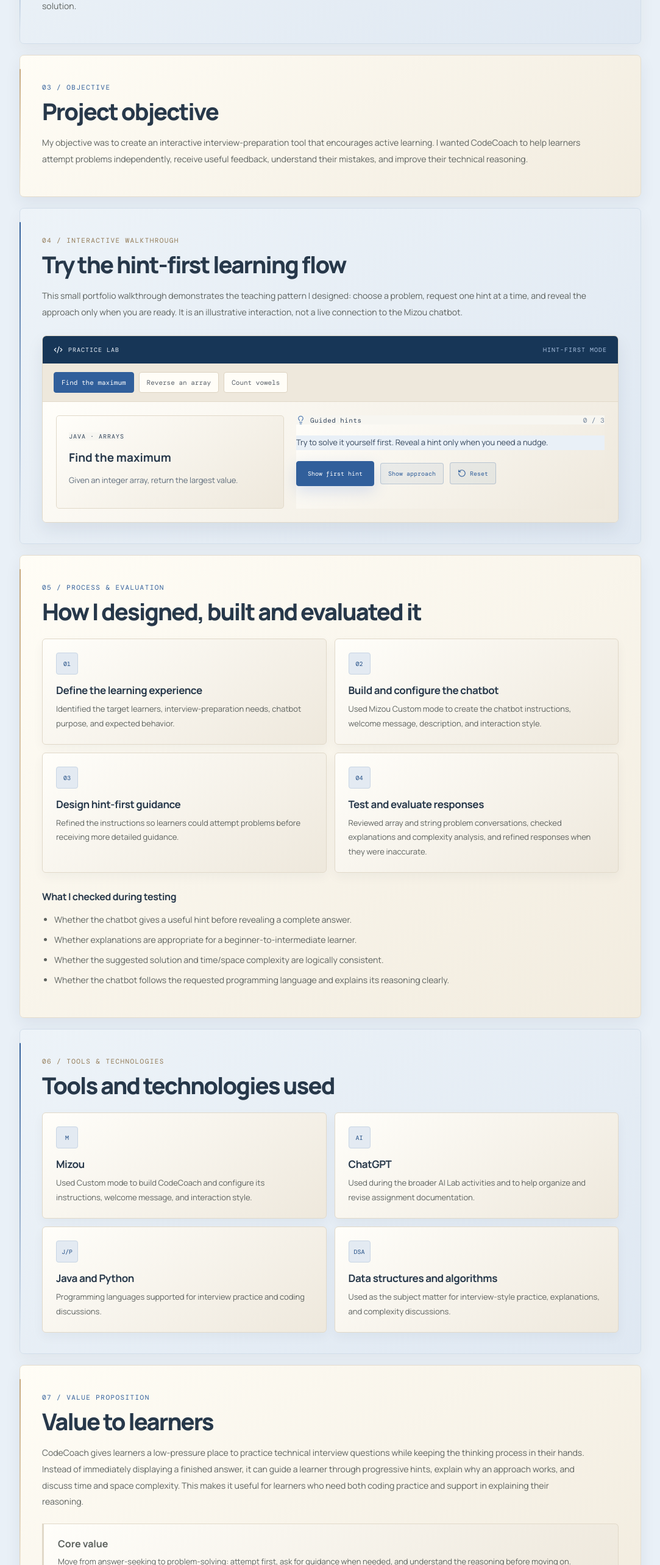
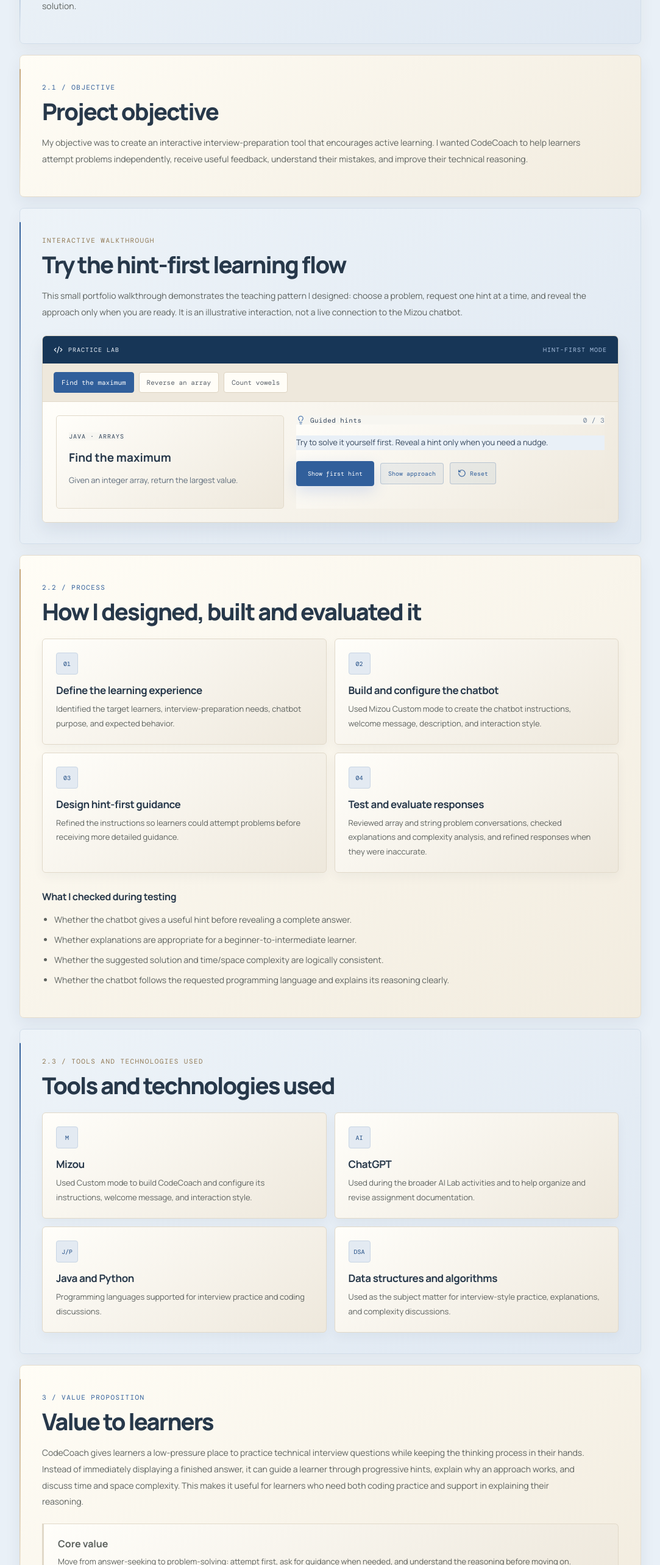
Before and after one commit to AnushaKallempudi12/portfolio, a Next.js app: page /portfolio/artifacts/codecoach in a window 1280 px wide. Shown: the part 1360-3926 px from the top of the page at 61% size, without its empty margins (98-1181 px from the left). Built offline with nearby package versions, Linux system fonts and the light colour scheme.

Commit message:
Align artifact sections with required portfolio checklist

```diff
--- a/src/app/artifacts/codecoach/page.jsx
+++ b/src/app/artifacts/codecoach/page.jsx
@@ -96,8 +96,8 @@ export default function CodeCoachPage(){
   <div className="detail-wrap detail-content">
    <section className="detail-section codecoach-feature-panel"><p className="detail-index">01 / INTRODUCTION</p><h2>Introduction</h2><p>CodeCoach is an AI chatbot I designed to help beginner-to-intermediate learners prepare for software engineering interviews. I created it to support programming theory and coding practice, with an emphasis on understanding concepts and developing problem-solving skills rather than simply memorizing answers.</p></section>
    <section className="detail-section"><p className="detail-index">02 / DESCRIPTION</p><h2>What CodeCoach does</h2><p>CodeCoach supports practice in Java, Python, programming fundamentals, object-oriented programming, data structures, algorithms, and coding interview problems. It provides explanations, examples, hints, constructive feedback, and discussions of time and space complexity. It is designed to adapt to the learner’s requested programming language and experience level while explaining the reasoning behind an answer.</p><p>Its hint-first approach encourages learners to attempt a problem independently before receiving more detailed guidance or a complete solution.</p></section>
-   <section className="detail-section"><p className="detail-index">03 / OBJECTIVE</p><h2>Project objective</h2><p>My objective was to create an interactive interview-preparation tool that encourages active learning. I wanted CodeCoach to help learners attempt problems independently, receive useful feedback, understand their mistakes, and improve their technical reasoning.</p></section>
-   <section className="detail-section"><p className="detail-index">04 / INTERACTIVE WALKTHROUGH</p><h2>Try the hint-first learning flow</h2><p>This small portfolio walkthrough demonstrates the teaching pattern I designed: choose a problem, request one hint at a time, and reveal the approach only when you are ready. It is an illustrative interaction, not a live connection to the Mizou chatbot.</p>
+   <section className="detail-section"><p className="detail-index">2.1 / OBJECTIVE</p><h2>Project objective</h2><p>My objective was to create an interactive interview-preparation tool that encourages active learning. I wanted CodeCoach to help learners attempt problems independently, receive useful feedback, understand their mistakes, and improve their technical reasoning.</p></section>
+   <section className="detail-section"><p className="detail-index">INTERACTIVE WALKTHROUGH</p><h2>Try the hint-first learning flow</h2><p>This small portfolio walkthrough demonstrates the teaching pattern I designed: choose a problem, request one hint at a time, and reveal the approach only when you are ready. It is an illustrative interaction, not a live connection to the Mizou chatbot.</p>
     <div className="codecoach-lab">
      <div className="codecoach-lab-top"><span><Code2 size={15}/> PRACTICE LAB</span><span>HINT-FIRST MODE</span></div>
      <div className="codecoach-challenge-tabs">{challenges.map(item=><button key={item.id} type="button" className={challengeId===item.id?"active":""} onClick={()=>chooseChallenge(item.id)}>{item.label}</button>)}</div>
@@ -116,18 +116,19 @@ export default function CodeCoachPage(){
      </div>
     </div>
    </section>
-   <section className="detail-section"><p className="detail-index">05 / PROCESS & EVALUATION</p><h2>How I designed, built and evaluated it</h2><div className="detail-step-grid">{steps.map(([n,title,desc])=><article key={n}><span>{n}</span><h3>{title}</h3><p>{desc}</p></article>)}</div>
+   <section className="detail-section"><p className="detail-index">2.2 / PROCESS</p><h2>How I designed, built and evaluated it</h2><div className="detail-step-grid">{steps.map(([n,title,desc])=><article key={n}><span>{n}</span><h3>{title}</h3><p>{desc}</p></article>)}</div>
     <h3 className="detail-subhead">What I checked during testing</h3><ul className="detail-list"><li>Whether the chatbot gives a useful hint before revealing a complete answer.</li><li>Whether explanations are appropriate for a beginner-to-intermediate learner.</li><li>Whether the suggested solution and time/space complexity are logically consistent.</li><li>Whether the chatbot follows the requested programming language and explains its reasoning clearly.</li></ul>
    </section>
-   <section className="detail-section"><p className="detail-index">06 / TOOLS & TECHNOLOGIES</p><h2>Tools and technologies used</h2><div className="detail-tool-grid"><article><b>M</b><h3>Mizou</h3><p>Used Custom mode to build CodeCoach and configure its instructions, welcome message, and interaction style.</p></article><article><b>AI</b><h3>ChatGPT</h3><p>Used during the broader AI Lab activities and to help organize and revise assignment documentation.</p></article><article><b>J/P</b><h3>Java and Python</h3><p>Programming languages supported for interview practice and coding discussions.</p></article><article><b>DSA</b><h3>Data structures and algorithms</h3><p>Used as the subject matter for interview-style practice, explanations, and complexity discussions.</p></article></div></section>
-   <section className="detail-section"><p className="detail-index">07 / VALUE PROPOSITION</p><h2>Value to learners</h2><p>CodeCoach gives learners a low-pressure place to practice technical interview questions while keeping the thinking process in their hands. Instead of immediately displaying a finished answer, it can guide a learner through progressive hints, explain why an approach works, and discuss time and space complexity. This makes it useful for learners who need both coding practice and support in explaining their reasoning.</p><div className="detail-highlight"><b>Core value</b><p>Move from answer-seeking to problem-solving: attempt first, ask for guidance when needed, and understand the reasoning before moving on.</p></div></section>
-   <section className="detail-section"><p className="detail-index">08 / UNIQUE VALUE & AUDIENCE</p><h2>What makes CodeCoach different</h2><p>The distinctive feature of my design is its hint-first learning approach. It treats the learner as an active problem-solver rather than simply returning code. The combination of programming concepts, coding practice, constructive feedback, and complexity discussions supports both implementation skills and interview communication.</p>
+   <section className="detail-section"><p className="detail-index">2.3 / TOOLS AND TECHNOLOGIES USED</p><h2>Tools and technologies used</h2><div className="detail-tool-grid"><article><b>M</b><h3>Mizou</h3><p>Used Custom mode to build CodeCoach and configure its instructions, welcome message, and interaction style.</p></article><article><b>AI</b><h3>ChatGPT</h3><p>Used during the broader AI Lab activities and to help organize and revise assignment documentation.</p></article><article><b>J/P</b><h3>Java and Python</h3><p>Programming languages supported for interview practice and coding discussions.</p></article><article><b>DSA</b><h3>Data structures and algorithms</h3><p>Used as the subject matter for interview-style practice, explanations, and complexity discussions.</p></article></div></section>
+   <section className="detail-section"><p className="detail-index">3 / VALUE PROPOSITION</p><h2>Value to learners</h2><p>CodeCoach gives learners a low-pressure place to practice technical interview questions while keeping the thinking process in their hands. Instead of immediately displaying a finished answer, it can guide a learner through progressive hints, explain why an approach works, and discuss time and space complexity. This makes it useful for learners who need both coding practice and support in explaining their reasoning.</p><div className="detail-highlight"><b>Core value</b><p>Move from answer-seeking to problem-solving: attempt first, ask for guidance when needed, and understand the reasoning before moving on.</p></div></section>
+   <section className="detail-section"><p className="detail-index">3.1 / UNIQUE VALUE</p><h2>3.1 Unique Value</h2><p>The distinctive feature of my design is its hint-first learning approach. It treats the learner as an active problem-solver rather than simply returning code. The combination of programming concepts, coding practice, constructive feedback, and complexity discussions supports both implementation skills and interview communication.</p>
     <div className="detail-two-col"><div><h3>Intended audience</h3><ul className="detail-list"><li>Beginner-to-intermediate programming learners</li><li>Students preparing for software engineering interviews</li><li>Learners practicing Java, Python, data structures, and algorithms</li></ul></div><div><h3>Skills demonstrated</h3><ul className="detail-list"><li>Prompt design and chatbot configuration</li><li>User-centered learning experience design</li><li>Technical explanation and problem decomposition</li><li>Reviewing response quality and complexity reasoning</li></ul></div></div>
+    <h3 className="detail-subhead">3.2 Relevance</h3><p>CodeCoach is relevant to learners preparing for software engineering interviews because it combines coding practice with explanations of problem-solving decisions. The hint-first approach also supports independent learning that can transfer to coursework, technical assessments, and interview preparation.</p>
    </section>
-   <section className="detail-section codecoach-feature-panel"><p className="detail-index">09 / REFLECTION</p><h2>What I learned</h2><p>Building CodeCoach helped me understand that a useful educational chatbot needs more than correct answers. It needs clear instructions, an appropriate level of guidance, and a way to encourage learners to think independently. Designing the hint-first flow made me pay closer attention to how much information to reveal and when to reveal it.</p><p>Testing coding examples also reinforced the importance of checking the logic and complexity explanations rather than assuming an AI-generated response is correct. I would continue improving CodeCoach by expanding its question coverage and reviewing how consistently it adapts to different experience levels and programming languages.</p></section>
-   <section className="detail-section"><p className="detail-index">10 / REFERENCES</p><h2>References</h2><p>The following sources informed the platform review and responsible-use considerations documented in my CodeCoach project.</p><ol className="codecoach-reference-list"><li><span>Mizou. (n.d.). <em>Privacy policy.</em></span><a href="https://mizou.com/privacy" target="_blank" rel="noreferrer">Mizou Privacy Policy <ArrowUpRight size={13}/></a></li><li><span>Mizou. (2023, May 7). <em>Terms and conditions.</em></span><a href="https://school.mizou.com/p/terms" target="_blank" rel="noreferrer">Mizou Terms and Conditions <ArrowUpRight size={13}/></a></li></ol></section>
-   <section className="detail-section codecoach-document-download"><p className="detail-index">11 / PROJECT DOCUMENTATION</p><div className="codecoach-document-row"><div><h2>CodeCoach documentation</h2><p>Read the complete project report, including the design, development, testing, sample interactions, and evaluation.</p></div><a className="codecoach-download-link" href="/portfolio/documents/CodeCoach.pdf" download>Download project PDF <ArrowUpRight size={14}/></a></div></section>
-   <section className="detail-section detail-original-evidence"><p className="detail-index">12 / INTERFACE PREVIEW</p><h2>CodeCoach interface preview</h2><p>This visual gives a preview of the CodeCoach chatbot interface and how a learner will experience the tool before opening the live chatbot.</p><img className="detail-artifact-image" src="/portfolio/images/codecoach.png" alt="Visual preview of the CodeCoach chatbot interface" loading="lazy"/></section>
+   <section className="detail-section codecoach-feature-panel"><p className="detail-index">REFLECTION</p><h2>What I learned</h2><p>Building CodeCoach helped me understand that a useful educational chatbot needs more than correct answers. It needs clear instructions, an appropriate level of guidance, and a way to encourage learners to think independently. Designing the hint-first flow made me pay closer attention to how much information to reveal and when to reveal it.</p><p>Testing coding examples also reinforced the importance of checking the logic and complexity explanations rather than assuming an AI-generated response is correct. I would continue improving CodeCoach by expanding its question coverage and reviewing how consistently it adapts to different experience levels and programming languages.</p></section>
+   <section className="detail-section"><p className="detail-index">4 / REFERENCES</p><h2>References</h2><p>The following sources informed the platform review and responsible-use considerations documented in my CodeCoach project.</p><ol className="codecoach-reference-list"><li><span>Mizou. (n.d.). <em>Privacy policy.</em></span><a href="https://mizou.com/privacy" target="_blank" rel="noreferrer">Mizou Privacy Policy <ArrowUpRight size={13}/></a></li><li><span>Mizou. (2023, May 7). <em>Terms and conditions.</em></span><a href="https://school.mizou.com/p/terms" target="_blank" rel="noreferrer">Mizou Terms and Conditions <ArrowUpRight size={13}/></a></li></ol></section>
+   <section className="detail-section codecoach-document-download"><p className="detail-index">5 / PROJECT DOCUMENTATION</p><div className="codecoach-document-row"><div><h2>CodeCoach documentation</h2><p>Read the complete project report, including the design, development, testing, sample interactions, and evaluation.</p></div><a className="codecoach-download-link" href="/portfolio/documents/CodeCoach.pdf" download>Download project PDF <ArrowUpRight size={14}/></a></div></section>
+   <section className="detail-section detail-original-evidence"><p className="detail-index">INTERFACE PREVIEW</p><h2>CodeCoach interface preview</h2><p>This visual gives a preview of the CodeCoach chatbot interface and how a learner will experience the tool before opening the live chatbot.</p><img className="detail-artifact-image" src="/portfolio/images/codecoach.png" alt="Visual preview of the CodeCoach chatbot interface" loading="lazy"/></section>
    <section className="detail-cta"><div><p className="detail-index">EXPLORE THE LIVE CHATBOT</p><h2>Continue with CodeCoach</h2><p>Open the interactive chatbot to try the original interview-practice experience.</p></div><div className="detail-actions"><a className="detail-primary" href="https://mizou.com/preview-bot?ID=164096" target="_blank" rel="noreferrer">Launch CodeCoach <ArrowUpRight size={14}/></a></div></section>
   </div>
   <footer className="detail-footer"><span>CodeCoach · Created by Anusha Kallempudi</span><Link href="/#artifacts">Return to Portfolio ↑</Link></footer>
```
